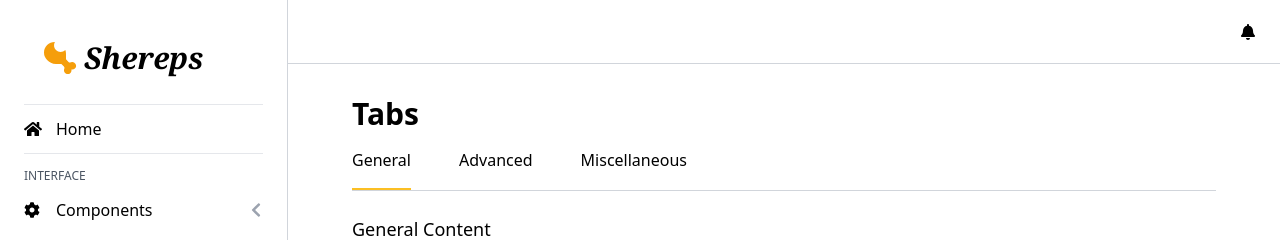
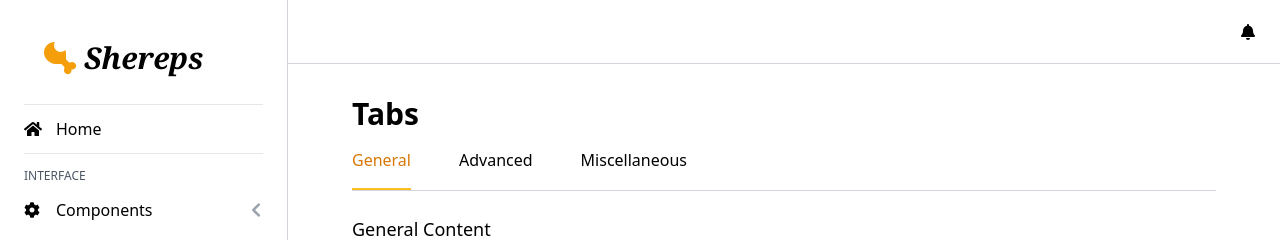
Before and after one commit to janlajara/tailwindcss-practice, a Vue app: page /#/components/tabs in a window 1280 px wide. Shown: the top 240 px of the page. Built offline with nearby package versions, Linux system fonts and the light colour scheme.

Commit message:
updated selected style

```diff
--- a/src/components/Tabs.vue
+++ b/src/components/Tabs.vue
@@ -4,7 +4,7 @@
             <li v-for="(tab, index) in tabs" :key="index"
                 @click="selectTab(index)"
                 class="tab cursor-pointer"
-                :class="index === selectedIndex? 'border-yellow-400 border-b-2' : ''">
+                :class="index === selectedIndex? 'text-yellow-600 border-yellow-400 border-b-2' : ''">
                 {{tab.props.title}}
             </li>
         </ul>
```
